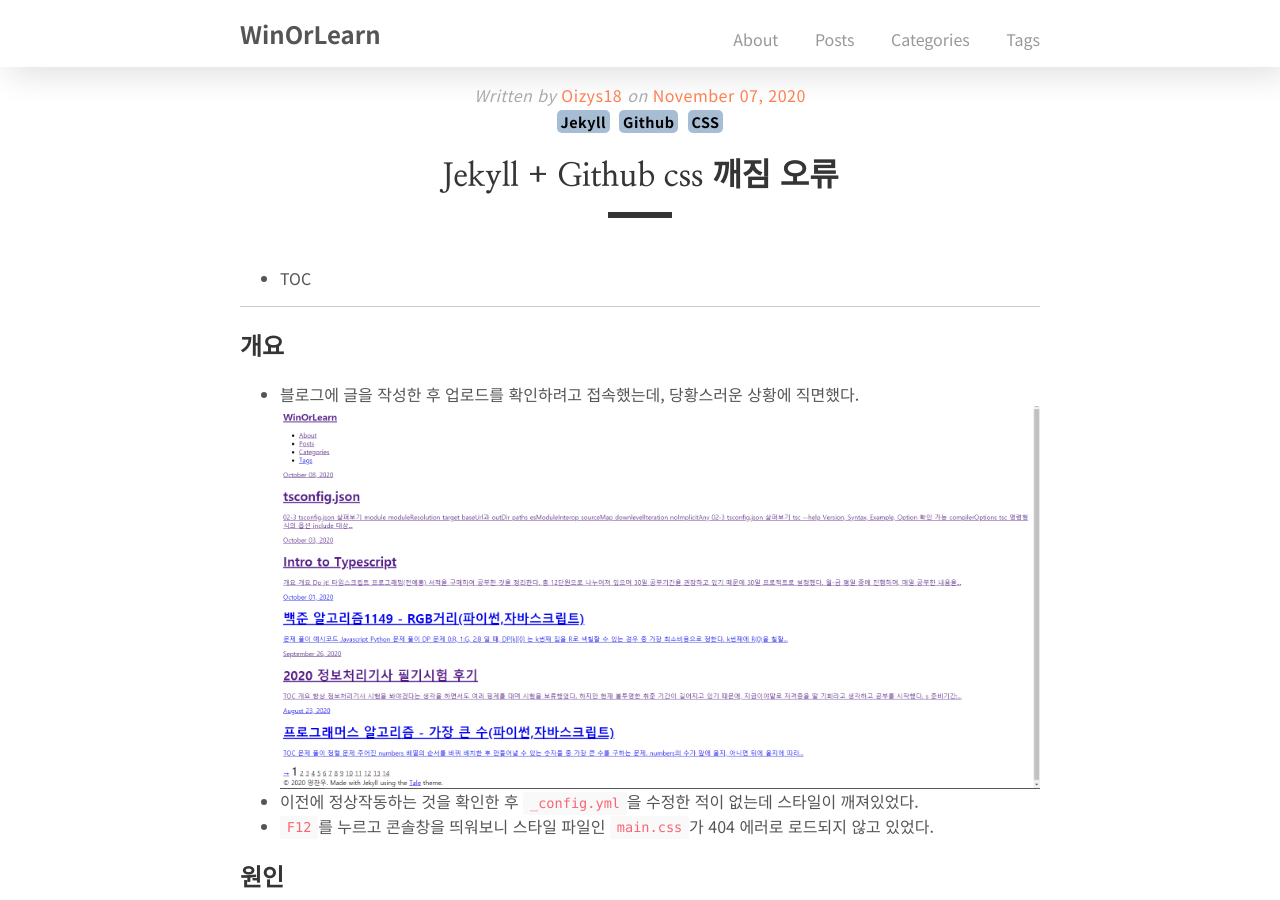
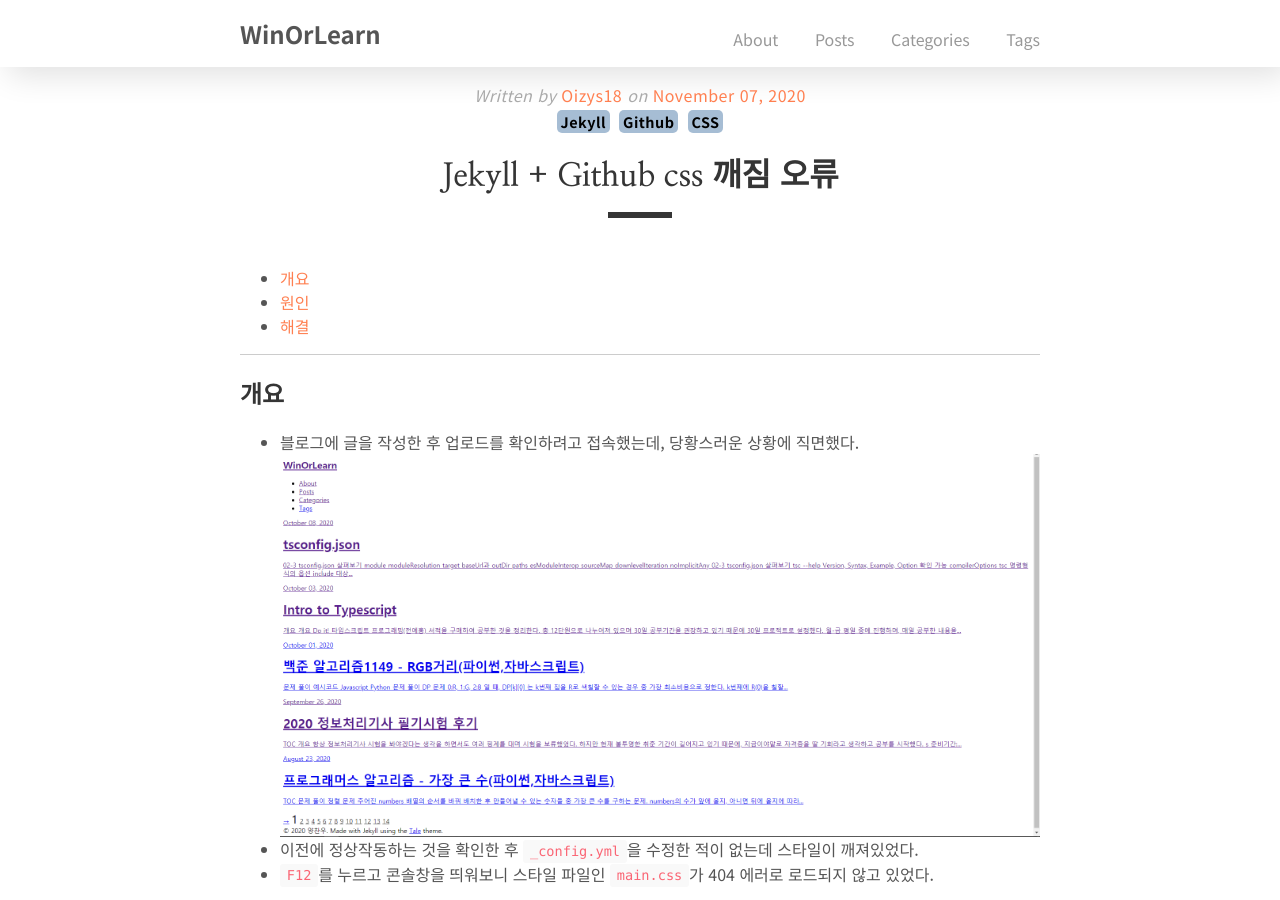
Before and after one commit to Oizys18/blog_depreciated, a Jekyll site: the page built from _posts/ETC/2020-11-07-BlogRepair.md, in a window 1280 px wide and 900 px high. Built offline with Jekyll 4.4.1, drawn with Linux system fonts in a browser that asks for light colours; comment, search, counter and statistics services are not loaded.

Commit message:
Mod blog repair

```diff
--- a/_posts/ETC/2020-11-07-BlogRepair.md
+++ b/_posts/ETC/2020-11-07-BlogRepair.md
@@ -7,8 +7,8 @@ comments: true
 tags: [Jekyll, Github, CSS]
 ---
 
-- TOC
-  {:toc}
+* TOC
+{:toc}
 
 ---
 
```
